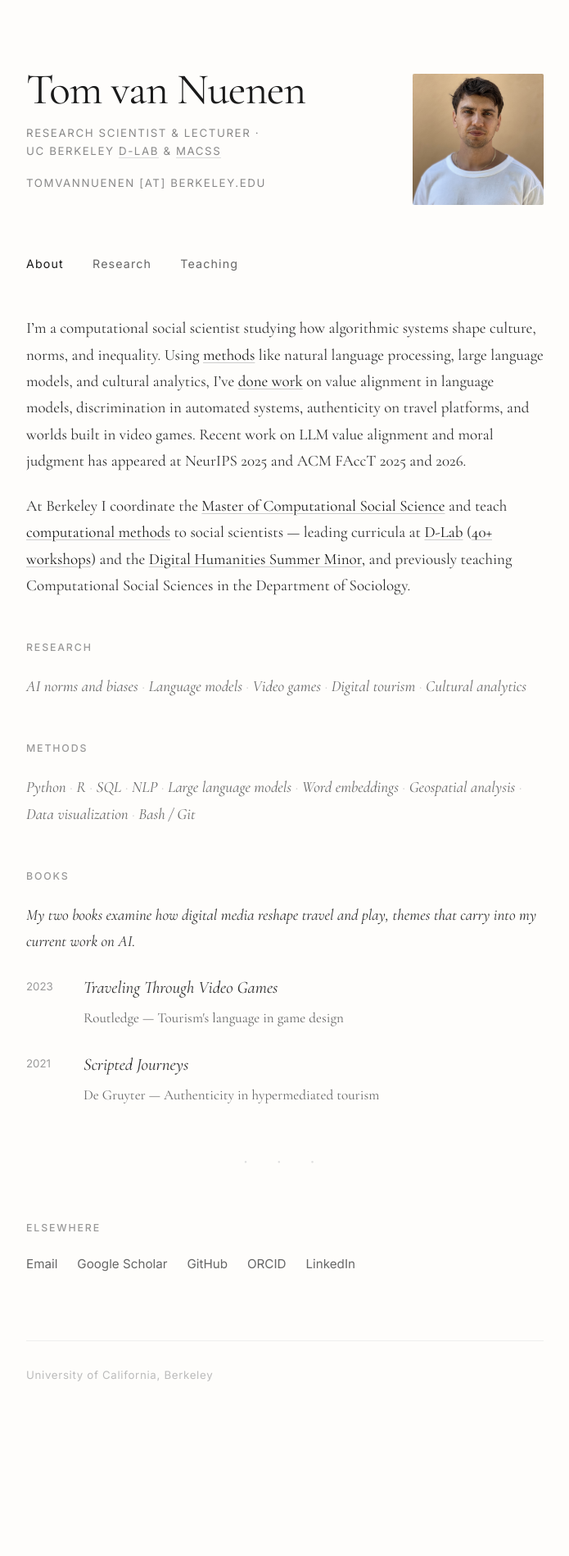
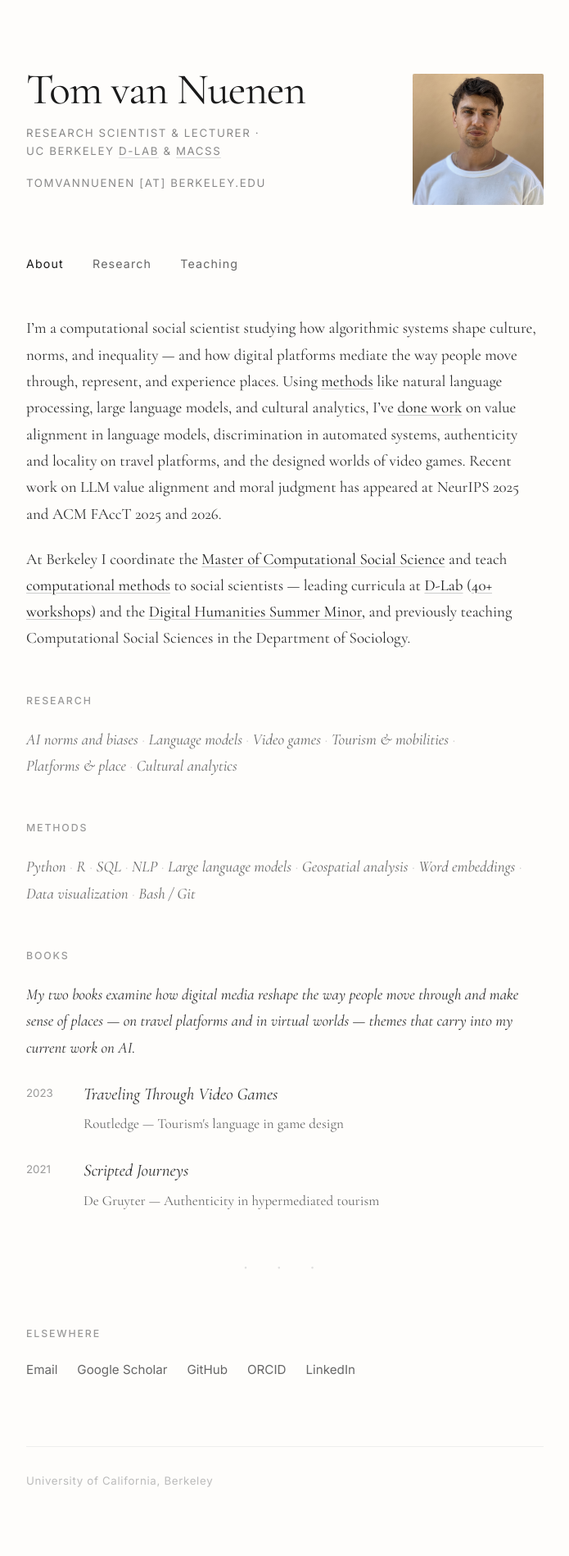
Before and after one commit to tomvannuenen/tomvannuenen.github.io, a Jekyll site: the page built from index.md, in a window 1280 px wide. Shown: the whole page at 82% size, without its empty margins (292-987 px from the left). Built offline with Jekyll 4.4.1, drawn with Linux system fonts in a browser that asks for light colours; before the commit the page ends 1768 px from its top, so only the background shows below that.

Commit message:
Surface spatial through-line: place, mobility, and platforms across pages
Co-Authored-By: Claude Opus 4.8 <noreply@anthropic.com>

```diff
--- a/index.md
+++ b/index.md
@@ -3,7 +3,7 @@ layout: default
 title: Home
 ---
 
-I'm a computational social scientist studying how algorithmic systems shape culture, norms, and inequality. Using [methods](#methods) like natural language processing, large language models, and cultural analytics, I've [done work](research) on value alignment in language models, discrimination in automated systems, authenticity on travel platforms, and worlds built in video games. Recent work on LLM value alignment and moral judgment has appeared at NeurIPS 2025 and ACM FAccT 2025 and 2026.
+I'm a computational social scientist studying how algorithmic systems shape culture, norms, and inequality — and how digital platforms mediate the way people move through, represent, and experience places. Using [methods](#methods) like natural language processing, large language models, and cultural analytics, I've [done work](research) on value alignment in language models, discrimination in automated systems, authenticity and locality on travel platforms, and the designed worlds of video games. Recent work on LLM value alignment and moral judgment has appeared at NeurIPS 2025 and ACM FAccT 2025 and 2026.
 
 At Berkeley I coordinate the [Master of Computational Social Science](https://macss.berkeley.edu/) and teach [computational methods](teaching) to social scientists — leading curricula at [D-Lab](https://dlab.berkeley.edu/) ([40+ workshops](https://dlab-berkeley.github.io/dlab-workshops/)) and the [Digital Humanities Summer Minor](https://summerdigitalhumanities.berkeley.edu/), and previously teaching Computational Social Sciences in the Department of Sociology.
 
@@ -13,7 +13,8 @@ At Berkeley I coordinate the [Master of Computational Social Science](https://ma
 <span>AI norms and biases</span>
 <span>Language models</span>
 <span>Video games</span>
-<span>Digital tourism</span>
+<span>Tourism & mobilities</span>
+<span>Platforms & place</span>
 <span>Cultural analytics</span>
 </p>
 
@@ -25,15 +26,15 @@ At Berkeley I coordinate the [Master of Computational Social Science](https://ma
 <span>SQL</span>
 <span>NLP</span>
 <span>Large language models</span>
+<span>Geospatial analysis</span>
 <span>Word embeddings</span>
-<span>Geospatial analysis</span>
 <span>Data visualization</span>
 <span>Bash / Git</span>
 </p>
 
 ## Books
 
-_My two books examine how digital media reshape travel and play, themes that carry into my current work on AI._
+_My two books examine how digital media reshape the way people move through and make sense of places — on travel platforms and in virtual worlds — themes that carry into my current work on AI._
 
 <div class="books">
 <div class="book">
```
Also changed, not shown: research.md (+7 -5 lines), teaching.md (+4 -0 lines).
